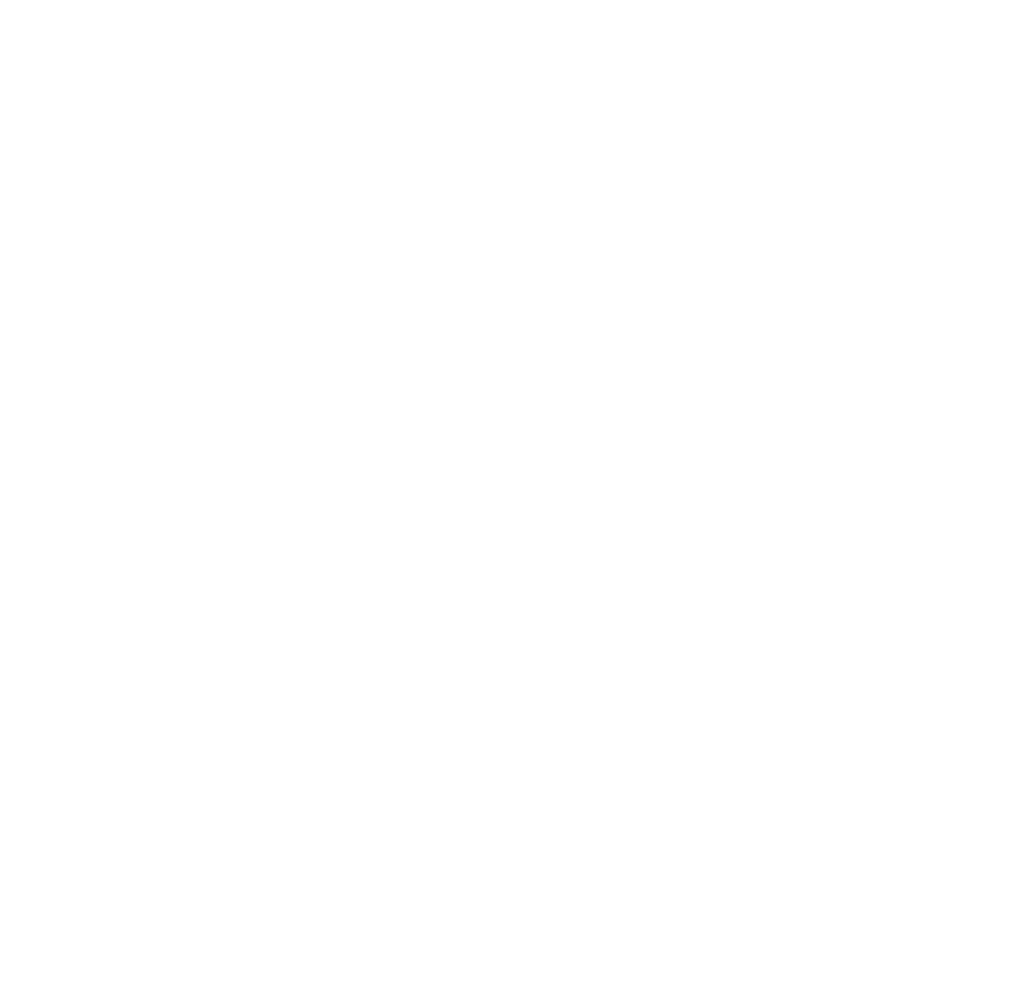
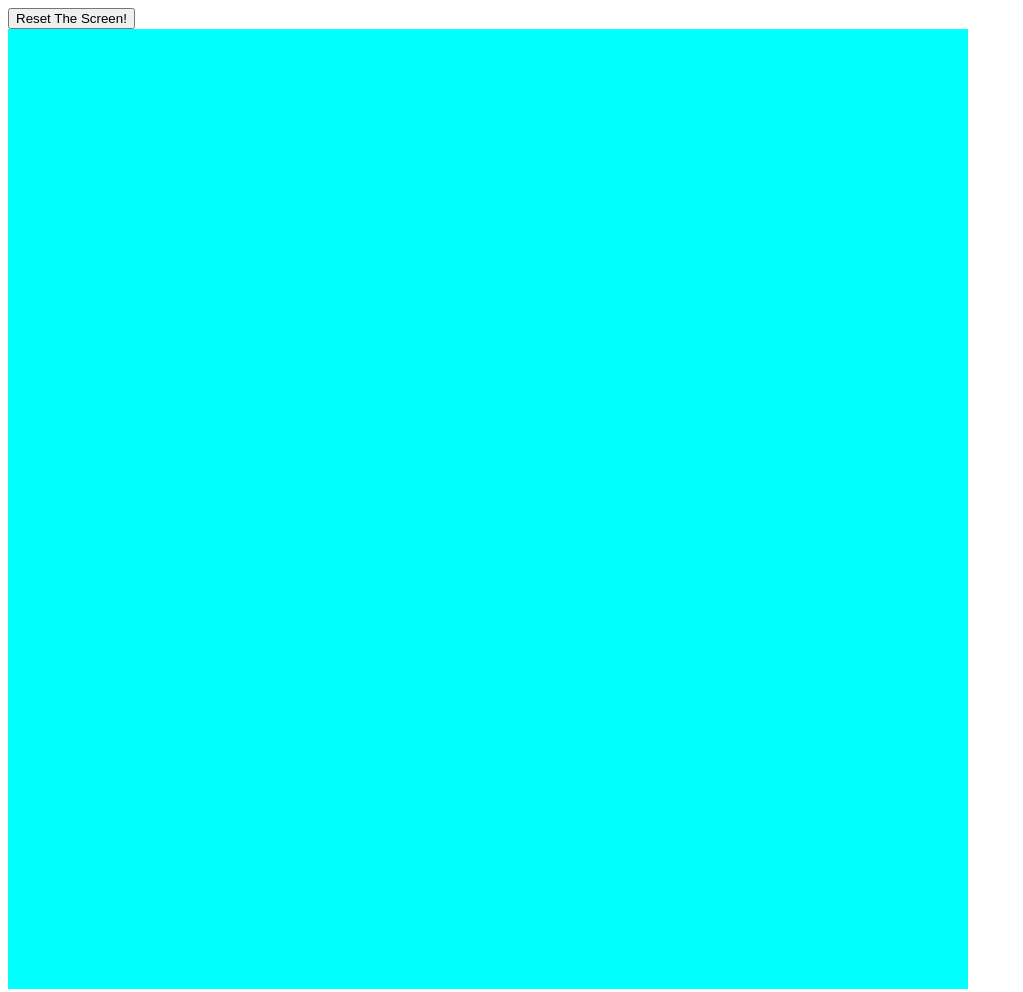
Before and after one commit to jkwaser/etch-a-sketch, a plain HTML site: page index.html in a window 1280 px wide. Shown: the whole page, without its empty margins (0-1023 px from the left). Before the commit the page ends 800 px from the top, so only its background shows below. Drawn offline with Linux system fonts and the light colour scheme.

Commit message:
Completed etch-a-sketch project.

```diff
--- a/etch.css
+++ b/etch.css
@@ -1,21 +1,22 @@
 #container {
     display: flex;
-    flex-wrap: wrap;
-    width: 500px;
-    height: 500px;
+    flex-direction: column;
+    width: 960px;
+    height: 960px;
+    overflow: hidden;
   }
 
-.container-item {
-    width: 50px;
-    max-width: 50px;
-    height: 50px;
-    max-height: 50px;
+.row {
+    display: flex;
+    flex-wrap: nowrap;
+    flex-direction: row;
+    width: 100%;
+    flex: 1 1 1px;
+}
+.square {
     overflow: hidden;
     background-color: aqua;
-    margin: 5px;
+    flex: 1 1 1px;
+    height: 100%;
+
   }
-
-.container-item:hover {
-    background-color: yellow;
-    transition: 0.8s;
-  }
--- a/etch.js
+++ b/etch.js
@@ -1,9 +1,33 @@
-    for (let i = 0; i < 250; i++) {
-        const content = document.createElement('div');
-        content.classList.add('content');
-        content.className = "container-item";
-        content.addEventListener('mouseover', function (e) {
-            e.target.style.background = 'blue';
-            });
-        container.appendChild(content);
+function createEtch(sideLength) {
+    if (sideLength > 64) {
+        sideLength = 64;
     }
+    for (let i = 0; i < sideLength; i++) {
+        let row = document.createElement("div");
+        row.className = "row";
+        for(let j = 1; j <= sideLength; j++){
+            let cell = document.createElement("div");
+            cell.className = "square";
+            cell.addEventListener('mouseover', function (e) {
+                e.target.style.background = 'green';
+                });
+            row.appendChild(cell);
+
+        }
+        container.appendChild(row);
+    }
+}
+
+createEtch(10);
+
+const reset= document.querySelector('#reset');
+reset.addEventListener('click', () => {
+    const rows = document.querySelectorAll('.row');
+    rows.forEach(row => {
+    row.remove();
+    });
+   let squareHeight = prompt("How many rows do you want for this new Etch-A-Sketch?", 10);
+    createEtch(squareHeight);
+
+
+});
--- a/index.html
+++ b/index.html
@@ -10,10 +10,10 @@
         <title>Etch-A-Sketch</title>
         <meta name="description" content="">
         <meta name="viewport" content="width=device-width, initial-scale=1">
-        <link rel="stylesheet" href="">
+        <link rel="stylesheet" href="etch.css">
     </head>
     <body>
-
+        <button id="reset">Reset The Screen!</button>
         <div id="container"></div>
         <!--[if lt IE 7]>
             <p class="browsehappy">You are using an <strong>outdated</strong> browser. Please <a href="#">upgrade your browser</a> to improve your experience.</p>
```
